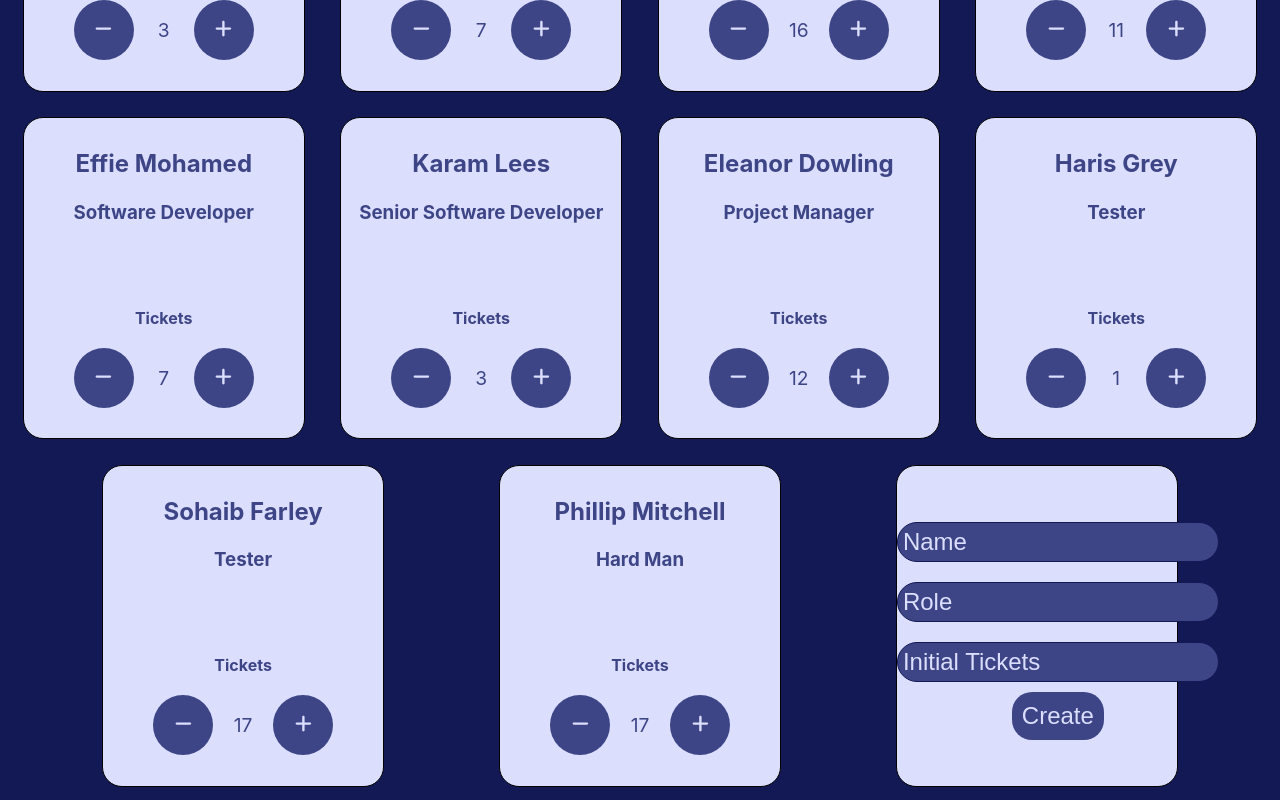
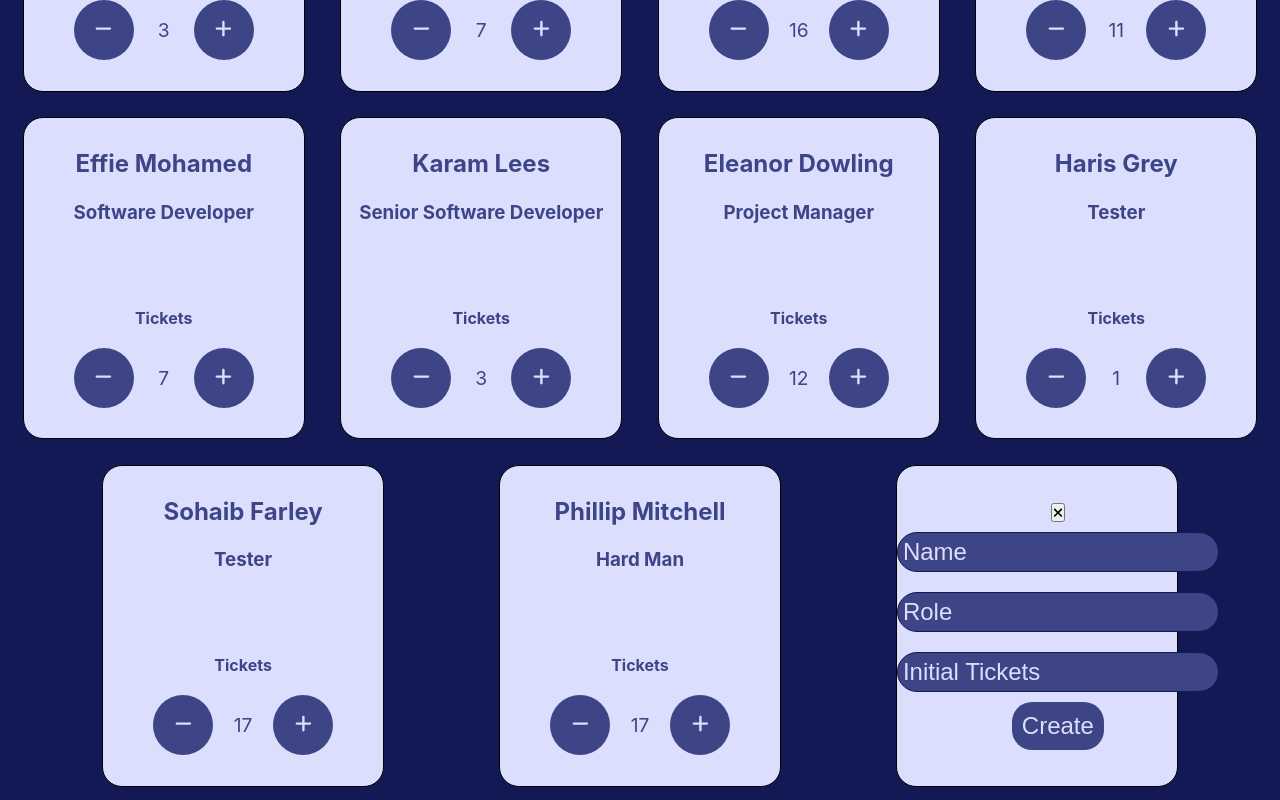
Before and after one commit to HPTR/ticket-tracker, a React (Create React App) app: page / in a window 1280 px wide. Both pictures are taken after a click on the element 1036 px from the left and 907 px from the top of the page. Shown: the part 282-1082 px from the top of the page. Built offline with nearby package versions, Linux system fonts and the light colour scheme.

Commit message:
Add cancel button and refactor file structure

```diff
--- a/src/components/AddEmployee/AddEmployee.jsx
+++ b/src/components/AddEmployee/AddEmployee.jsx
@@ -1,15 +1,17 @@
 import "./AddEmployee.scss";
 import { React, useState } from "react";
 import { FontAwesomeIcon } from '@fortawesome/react-fontawesome';
-import { faPlus } from '@fortawesome/free-solid-svg-icons';
+import { faPlus, faXmark } from '@fortawesome/free-solid-svg-icons';
 
 const AddEmployee = (props) => {
-    const plusIcon = <FontAwesomeIcon icon={faPlus} size="6x" />;
+
+    const {employees, addEmployee} = props;
     const [isInputActive, setIsInputActive] = useState(false);
 
-    const {employees, addEmployee} = props;
+    const plusIcon = <FontAwesomeIcon icon={faPlus} size="6x" />;
+    const crossIcon = <FontAwesomeIcon icon={faXmark} />
 
-    const handleClick = () => {
+    const toggleInputView = () => {
         if (!isInputActive) {
             setIsInputActive(true);
         } else {
@@ -20,7 +22,7 @@ const AddEmployee = (props) => {
     const handleSubmit = (event) => {
         event.preventDefault();
         const newUser = {
-            id: employees.length + 1,
+            id: employees[employees.length - 1].id + 1,
             name: event.target.name.value,
             role: event.target.role.value,
             initialTickets: event.target.initialTickets.value
@@ -29,10 +31,16 @@ const AddEmployee = (props) => {
         setIsInputActive(false);
     }
 
+    const handleCancel = (event) => {
+        event.preventDefault();
+        setIsInputActive(false);
+    }
+
     const plusButton = <div className="add-employee__add">{plusIcon}</div>
 
     const inputForm = (
         <form className='add-employee__form' onSubmit={handleSubmit}>
+            <button onClick={handleCancel} className='add-employee__cancel' alt="cancel">{crossIcon}</button>
             <input type="text" name="name" placeholder="Name" className='add-employee__input add-employee__input--name' />
             <input type="text" name="role" placeholder="Role" className='add-employee__input add-employee__input--role' />
             <input type="number" min="0" name="initialTickets" placeholder="Initial Tickets" className="add-employee__input add-employee__input--initial-tickets" />
@@ -40,9 +48,8 @@ const AddEmployee = (props) => {
         </form>
     )
 
-
   return (
-    <div className="add-employee" onClick={handleClick}>
+    <div className="add-employee" onClick={toggleInputView}>
         {isInputActive ? inputForm : plusButton}
     </div>
   )
```
